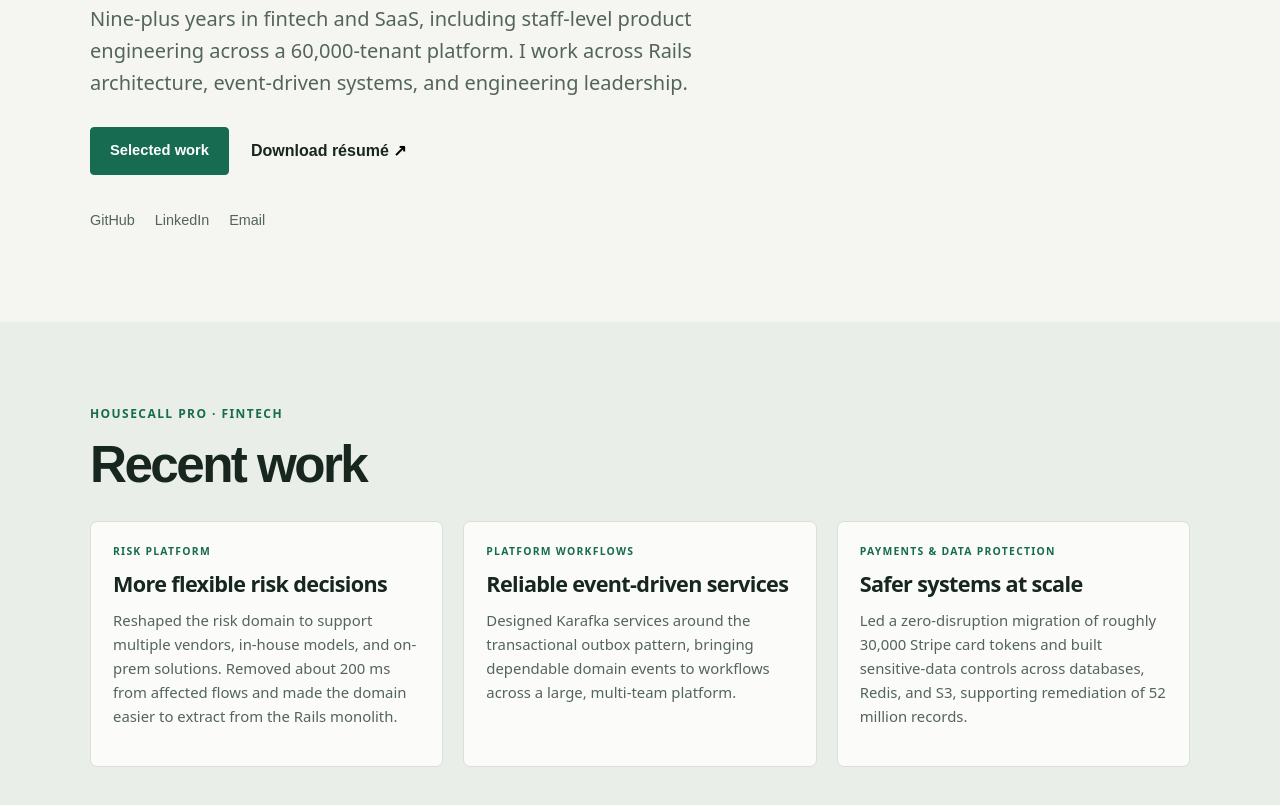
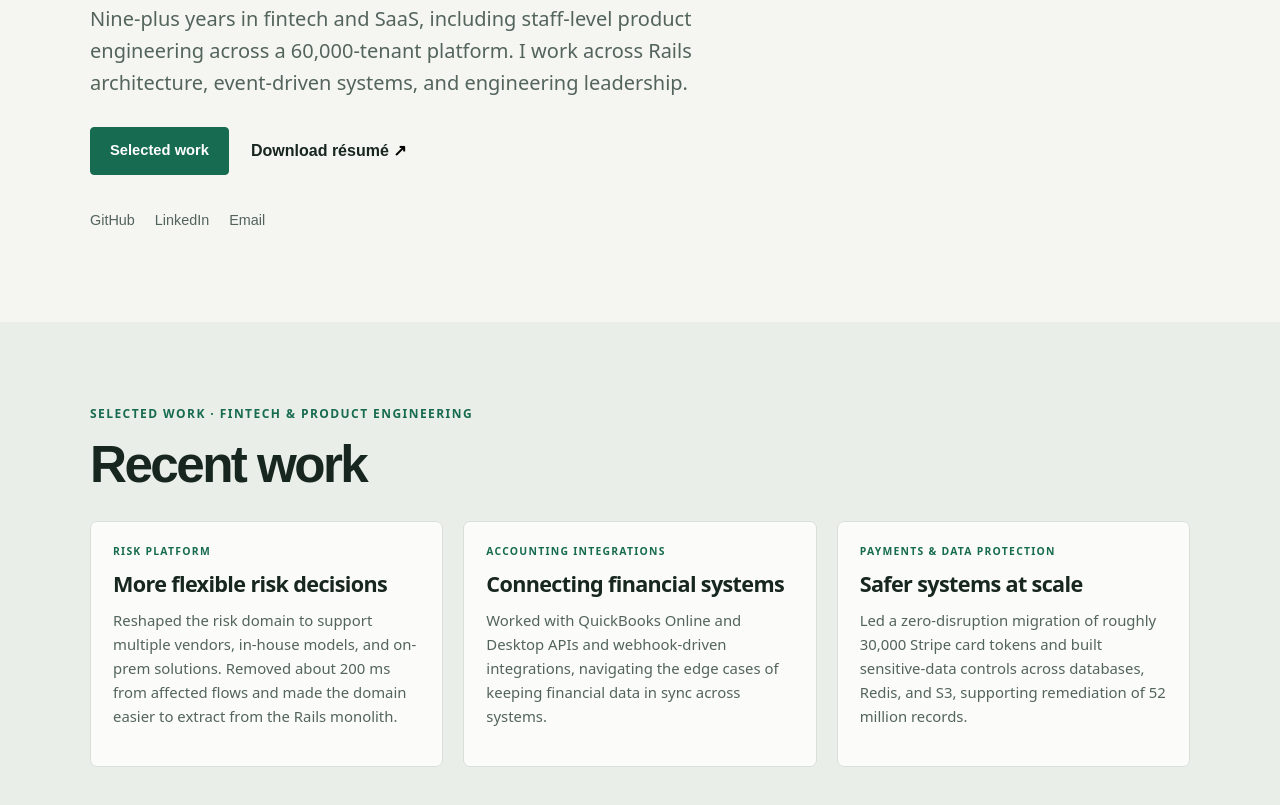
Before and after one commit to andymond/andymond.github.io, a plain HTML site: page index.html in a window 1280 px wide. Shown: the part 445-1250 px from the top of the page. Drawn offline with Linux system fonts and the light colour scheme.

Commit message:
Correct project experience summary

```diff
--- a/index.html
+++ b/index.html
@@ -39,10 +39,10 @@
 
       <section class="work-section" id="work" aria-labelledby="work-title">
         <div class="wrap">
-          <div class="section-heading"><p class="eyebrow">Housecall Pro · Fintech</p><h2 id="work-title">Recent work</h2></div>
+          <div class="section-heading"><p class="eyebrow">Selected work · Fintech & product engineering</p><h2 id="work-title">Recent work</h2></div>
           <div class="project-grid">
             <article class="project-card"><div class="card-copy"><p class="eyebrow">Risk platform</p><h3>More flexible risk decisions</h3><p>Reshaped the risk domain to support multiple vendors, in-house models, and on-prem solutions. Removed about 200 ms from affected flows and made the domain easier to extract from the Rails monolith.</p></div></article>
-            <article class="project-card"><div class="card-copy"><p class="eyebrow">Platform workflows</p><h3>Reliable event-driven services</h3><p>Designed Karafka services around the transactional outbox pattern, bringing dependable domain events to workflows across a large, multi-team platform.</p></div></article>
+            <article class="project-card"><div class="card-copy"><p class="eyebrow">Accounting integrations</p><h3>Connecting financial systems</h3><p>Worked with QuickBooks Online and Desktop APIs and webhook-driven integrations, navigating the edge cases of keeping financial data in sync across systems.</p></div></article>
             <article class="project-card"><div class="card-copy"><p class="eyebrow">Payments & data protection</p><h3>Safer systems at scale</h3><p>Led a zero-disruption migration of roughly 30,000 Stripe card tokens and built sensitive-data controls across databases, Redis, and S3, supporting remediation of 52 million records.</p></div></article>
           </div>
         </div>
```
